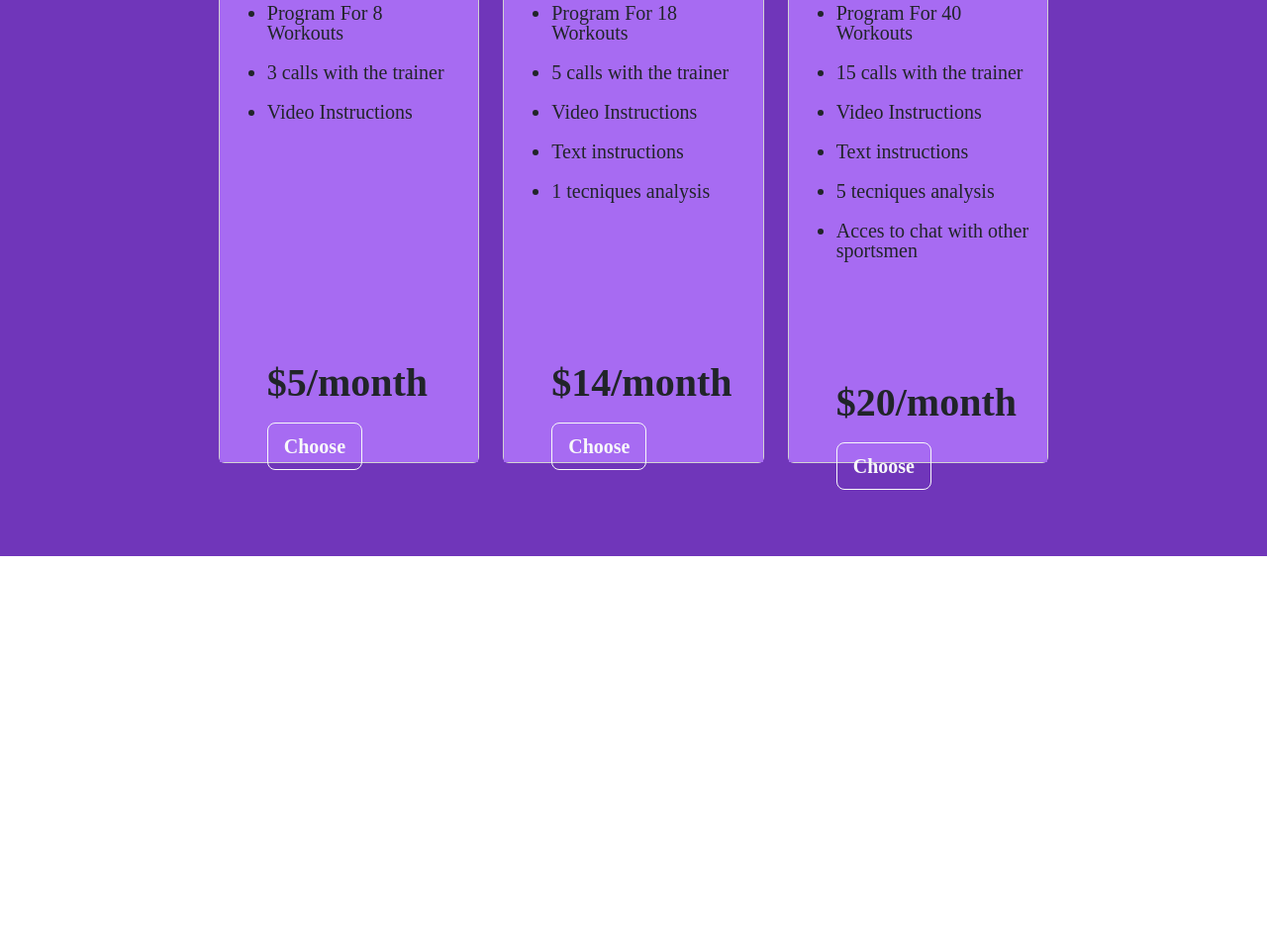
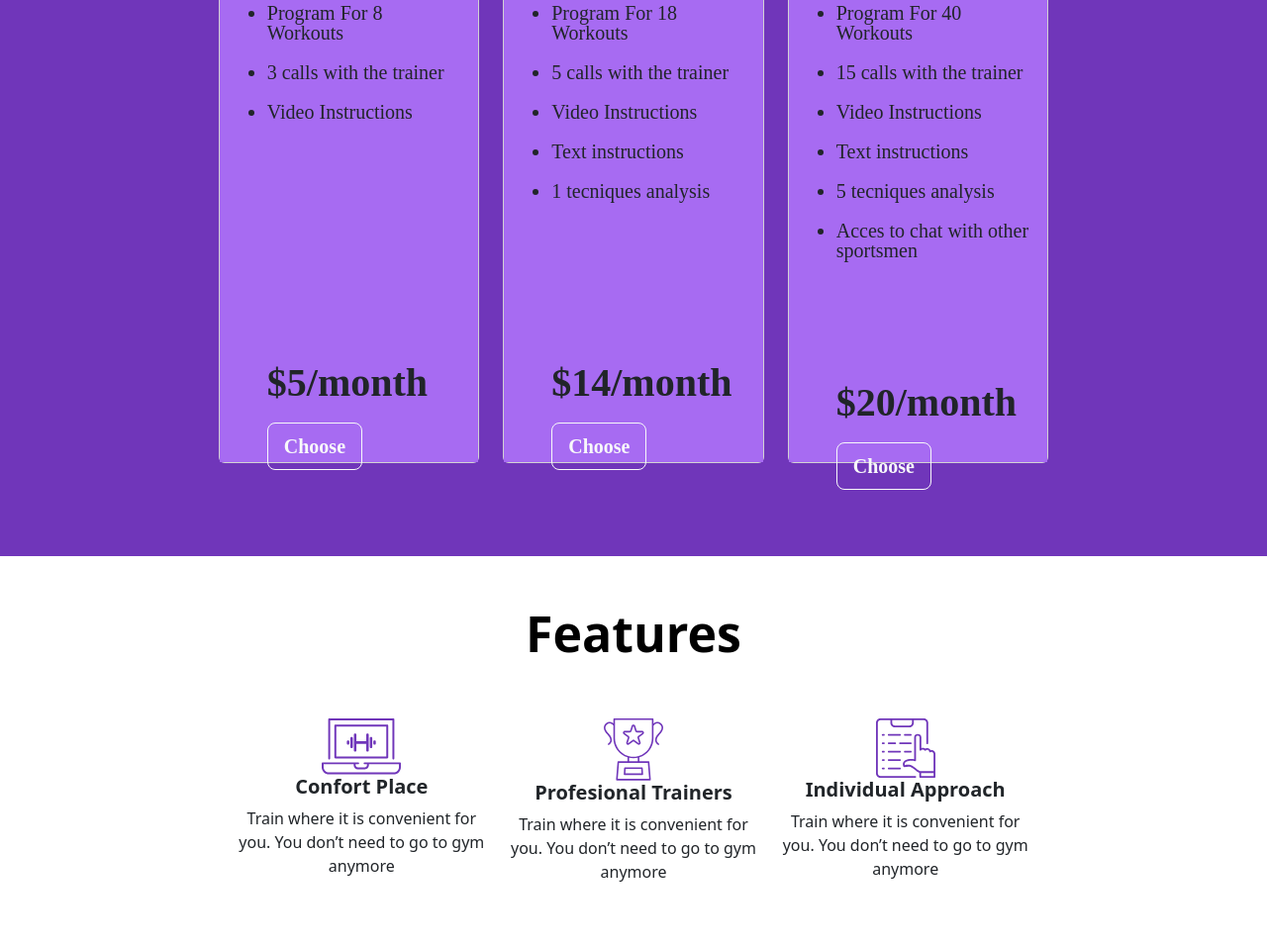
Before and after one commit to DavidHenrique24/EX2Bootstrap_HenriqueDavid, a website built with Vite: page src/index.html in a window 1280 px wide. Shown: the part 1791-2748 px from the top of the page at 99% size. Before the commit the page ends 2353 px from the top, so only its background shows below. Built offline with nearby package versions, Linux system fonts and the light colour scheme.

Commit message:
Listo Feature

```diff
--- a/src/index.html
+++ b/src/index.html
@@ -163,6 +163,43 @@
 
 
 
+
+
+  <div class="container-fluid p-5" style="max-width: 70%;">
+    <h2 class="text-black text-center titulo" style="font-size: 50px;"><strong>Features</strong></h2>
+    <br><br>
+    <div class="row text-center">
+      <div class="col">
+        <div class=" text-dark">
+          <img src="./styles/imagenes/compu.svg" alt="" style="width: 80px;"><br>
+          <h5><strong>Confort Place</strong></h5>
+          <p class="mt-2">Train where it is convenient for you. You don’t need to go to gym anymore</p>
+        </div>
+      </div>
+
+      <div class="col">
+        <div class=" text-dark">
+          <img src="./styles/imagenes/trofeo.svg" alt="" class="icono"><br>
+          <h5><strong>Profesional Trainers </strong></h5>
+          <p class="mt-2">Train where it is convenient for you. You don’t need to go to gym anymore</p>
+        </div>
+      </div>
+
+      <div class="col">
+        <div class="text-dark">
+          <img src="./styles/imagenes/tabla.svg" alt="" class="icono"><br>
+          <h5><strong>Individual Approach</strong></h5>
+          <p class="mt-2">Train where it is convenient for you. You don’t need to go to gym anymore</p>
+        </div>
+      </div>
+  </div>
+  </div>
+</div>
+
+
+
+
+
     <script type="module" src="/main.js"></script>
 </body>
 </html>
--- a/src/styles/custom.scss
+++ b/src/styles/custom.scss
@@ -45,3 +45,7 @@ text-align: left;
 .espacio{
     margin: 120px;
 }
+
+.icono{
+    width:60px;
+}
```
Also changed, not shown: src/styles/imagenes/compu.svg (added), src/styles/imagenes/tabla.svg (added), src/styles/imagenes/trofeo.svg (added).
